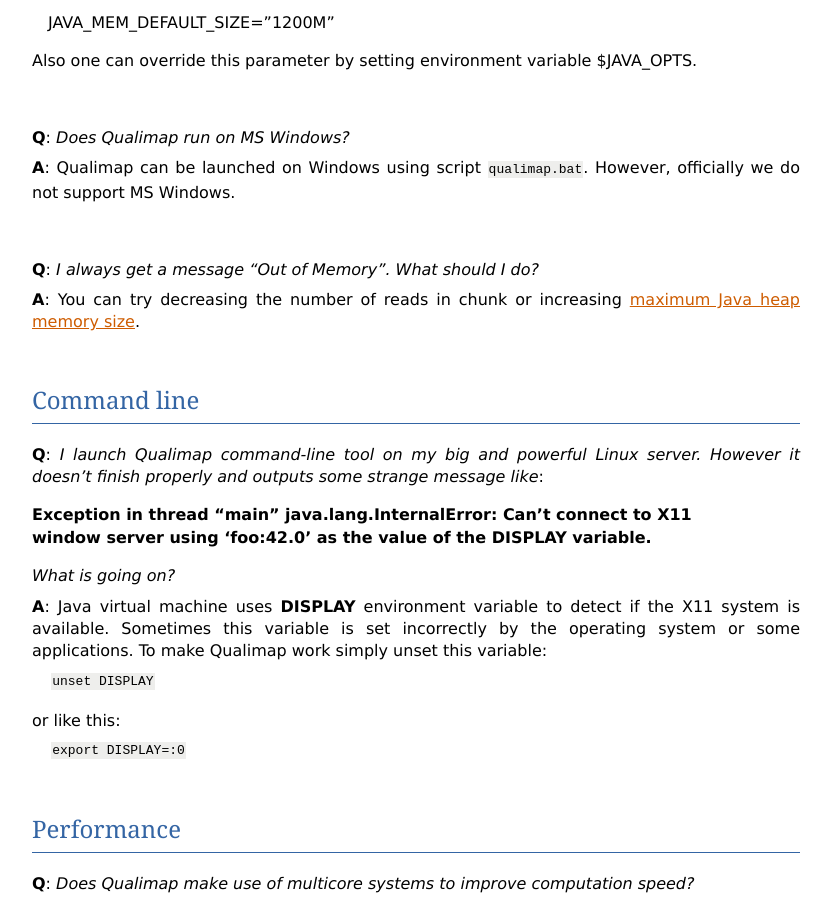
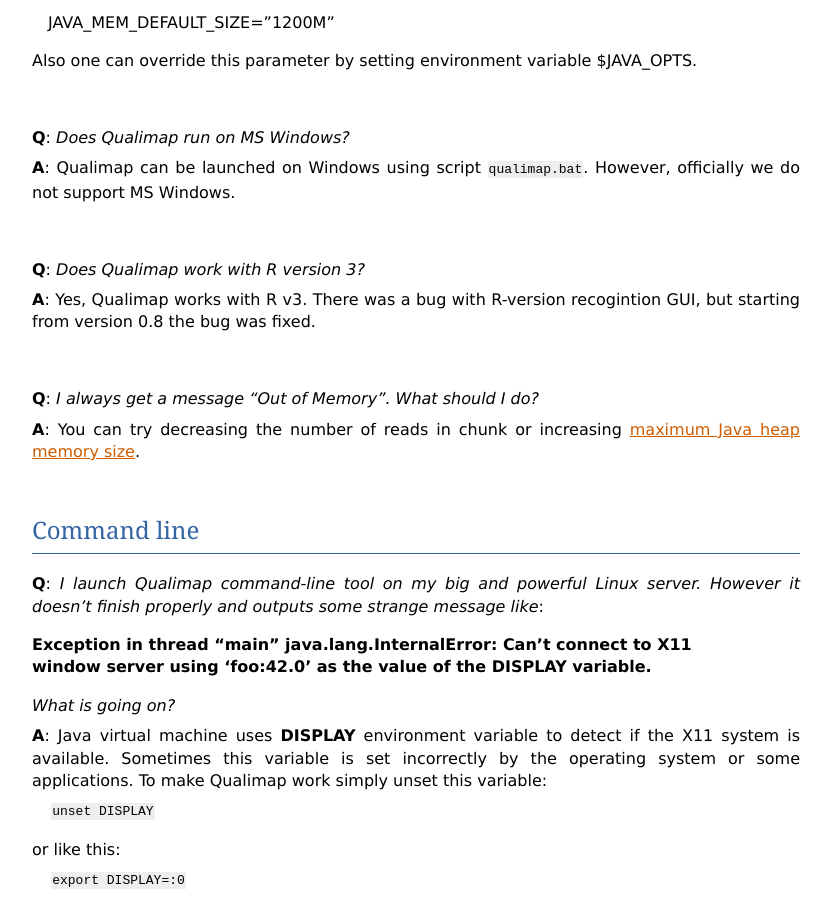
Before and after one commit to scchess/Qualimap, a Sphinx documentation site: the page built from doc/faq.rst, in a window 1280 px wide and 900 px high, scrolled down 627 px. Shown: the whole window, without its empty margins (48-879 px from the left). Built offline with Sphinx 7.4.7, drawn with Linux system fonts in a browser that asks for light colours.

Commit message:
Update help

```diff
--- a/doc/faq.rst
+++ b/doc/faq.rst
@@ -41,6 +41,13 @@ Also one can override this parameter by setting environment variable $JAVA_OPTS.
 **Q**: *Does Qualimap run on MS Windows?*
 
 **A**: Qualimap can be launched on Windows using script :file:`qualimap.bat`. However, officially we do not support MS Windows.
+
+|
+
+**Q**: *Does Qualimap work with R version 3?*
+
+**A**: Yes, Qualimap works with R v3. There was a bug with R-version recogintion GUI, but starting from version 0.8 the bug was fixed.
+
 
 |
 
```
